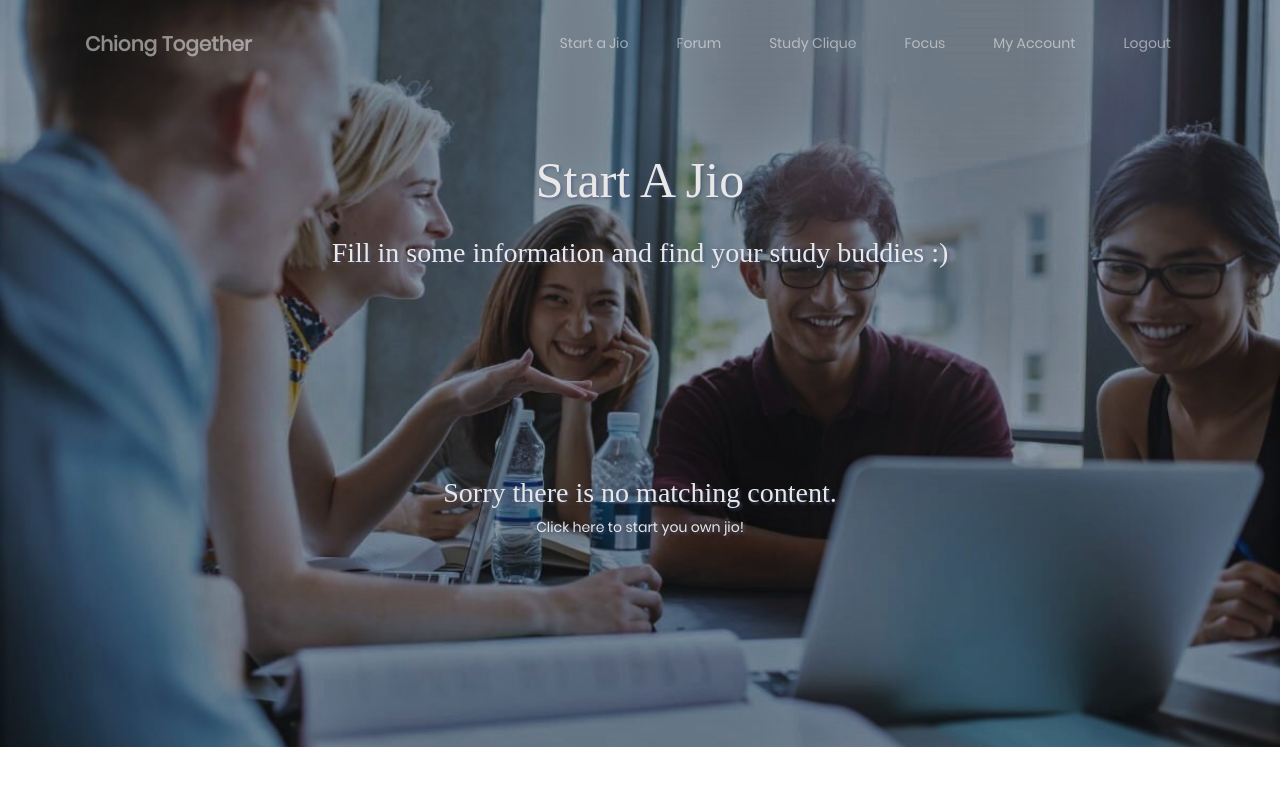
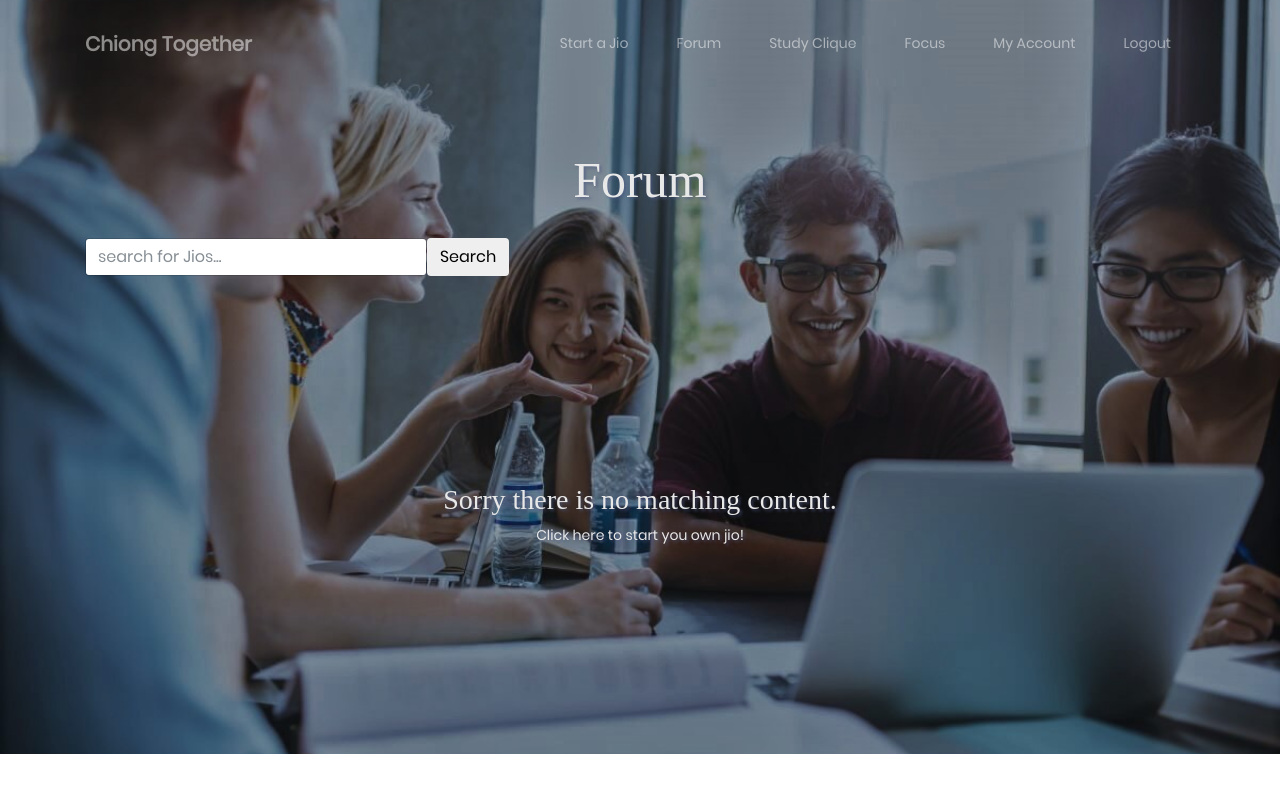
Before and after one commit to liushiru/ChiongTogether, a Node server app: page /forum in a window 1280 px wide. Run offline with Node 20, Linux system fonts and the light colour scheme; data that the repository does not hold is empty; some libraries are stand-ins or nearby versions; some web fonts are replaced.

Commit message:
Update mainForum.ejs

```diff
--- a/views/forum/mainForum.ejs
+++ b/views/forum/mainForum.ejs
@@ -44,8 +44,15 @@
       <div class="col-lg-12">
         <div class="type-message">
 
-          <h1>Start A Jio</h1>
-          <h3>Fill in some information and find your study buddies :)</h3>
+          <h1>Forum</h1>
+          <p>
+            <form action="/forum/search" method="GET" class="form-inline">
+                <div class="form-group">
+                    <input type="text" name="search" placeholder="search for Jios..." class="form-control">
+                    <input type="submit" value="Search" class="btn btn-default">
+                </div>
+            </form>
+          </p>
 
         </div>
       </div>
```
